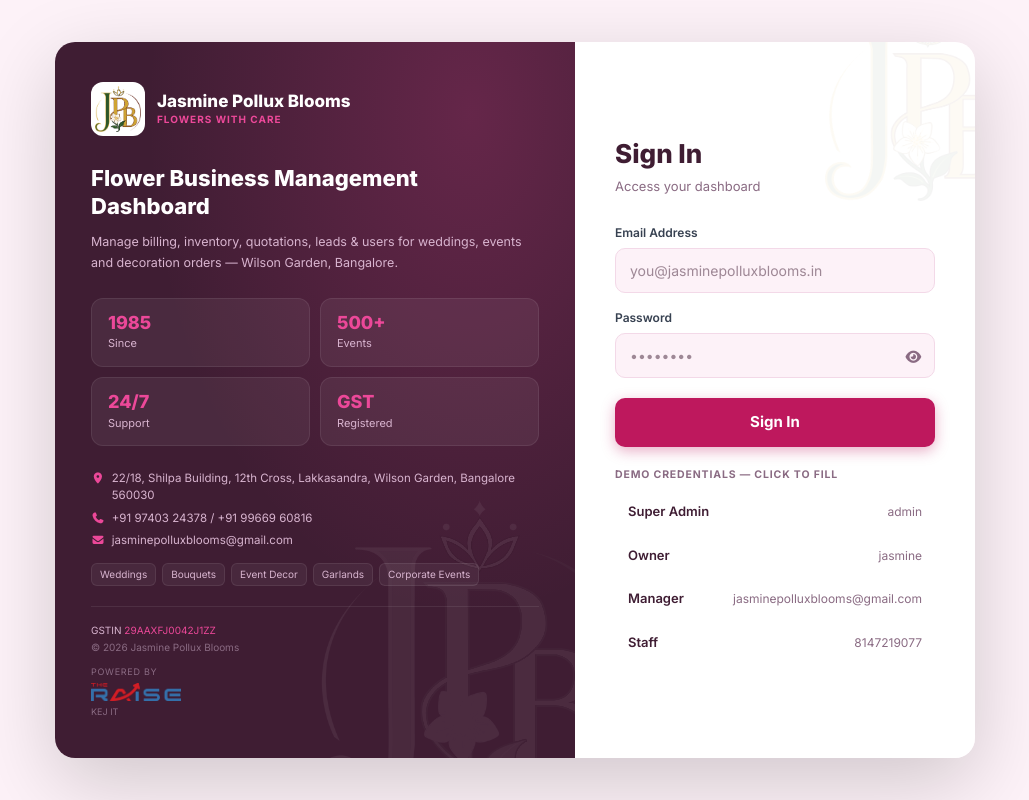
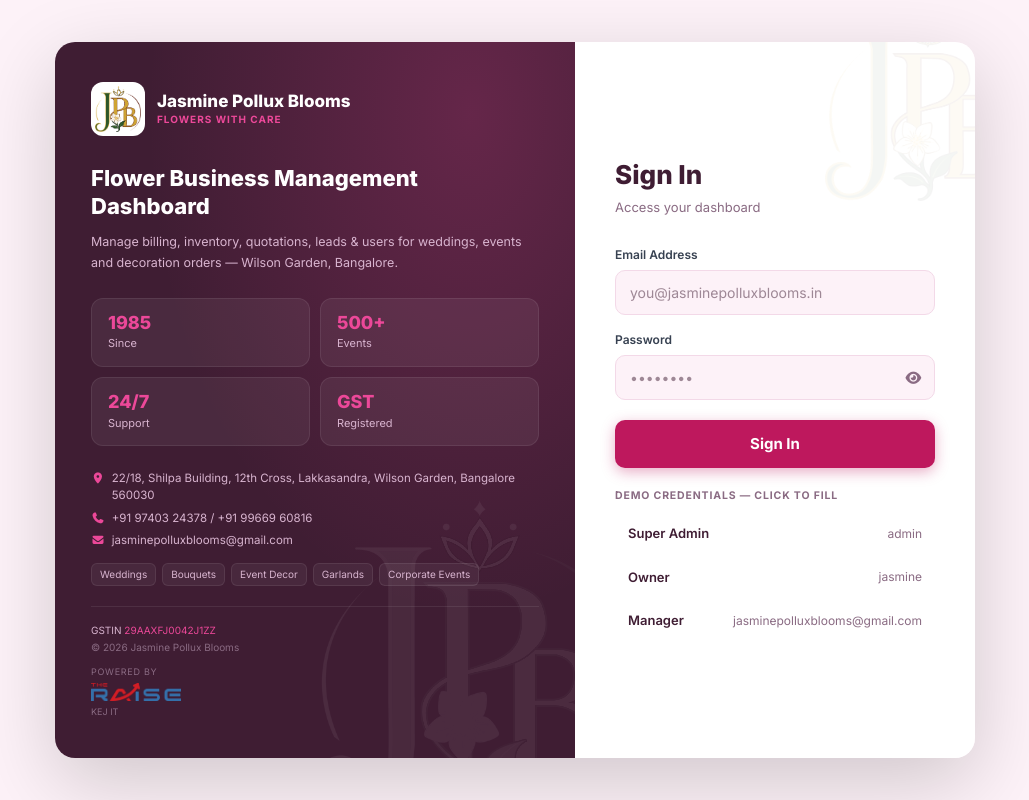
Before and after one commit to KejIt80888752/JasminePolluxBlooms-Dashboard, a React (Vite) app: page / in a window 1280 px wide. Shown: the whole page, without its empty margins (125-1154 px from the left). Built offline with nearby package versions, Linux system fonts and the light colour scheme.

Commit message:
Remove Bharath (8147219077) login - added by mistake

```diff
--- a/src/contexts/AuthContext.tsx
+++ b/src/contexts/AuthContext.tsx
@@ -9,7 +9,7 @@ interface AuthContextType {
 const AuthContext = createContext<AuthContextType | null>(null);
 
 const CREDS = {
-  users: ["admin", "jasmine", "jasminepolluxblooms@gmail.com", "8147219077"],
+  users: ["admin", "jasmine", "jasminepolluxblooms@gmail.com"],
   pass: "bloom@2026",
 };
 
--- a/src/pages/Login.tsx
+++ b/src/pages/Login.tsx
@@ -7,7 +7,6 @@ const DEMO = [
   { role: "Super Admin", user: "admin" },
   { role: "Owner", user: "jasmine" },
   { role: "Manager", user: "jasminepolluxblooms@gmail.com" },
-  { role: "Staff", user: "8147219077" },
 ];
 
 export default function Login() {
--- a/src/pages/Users.tsx
+++ b/src/pages/Users.tsx
@@ -7,7 +7,6 @@ const sampleUsers = [
   { id: 3, name: 'Ravi Shankar', email: 'ravi@jasminepolluxblooms.in', role: 'Florist', lastLogin: '2026-06-29 17:30', status: 'Active' },
   { id: 4, name: 'Lakshmi Devi', email: 'lakshmi@jasminepolluxblooms.in', role: 'Accounts', lastLogin: '2026-06-28 10:22', status: 'Active' },
   { id: 5, name: 'Vinay Prasad', email: 'vinay@jasminepolluxblooms.in', role: 'Florist', lastLogin: '2026-06-25 16:00', status: 'Inactive' },
-  { id: 6, name: 'Bharath', email: '8147219077 (login)', role: 'Staff', lastLogin: '—', status: 'Active' },
 ];
 
 const roleBadge: Record<string, string> = {
@@ -15,7 +14,6 @@ const roleBadge: Record<string, string> = {
   Manager: 'badge badge-blue',
   Florist: 'badge badge-green',
   Accounts: 'badge badge-orange',
-  Staff: 'badge badge-blue',
   Viewer: 'badge badge-gray',
 };
 
```
